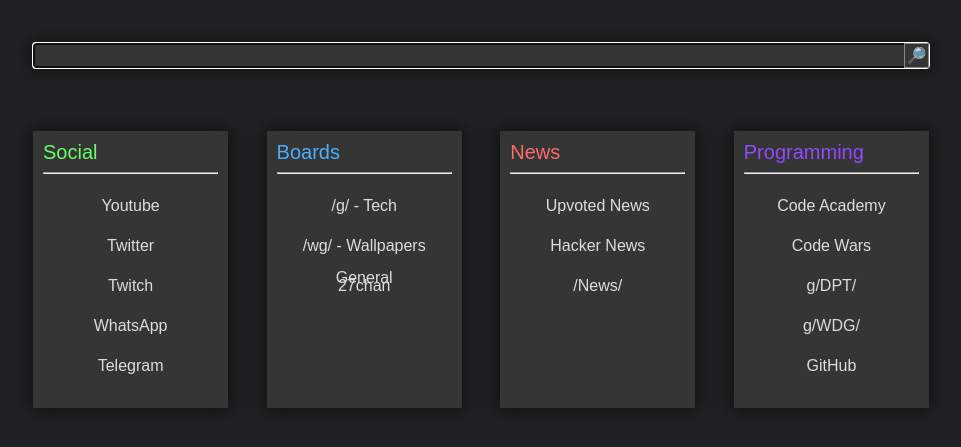
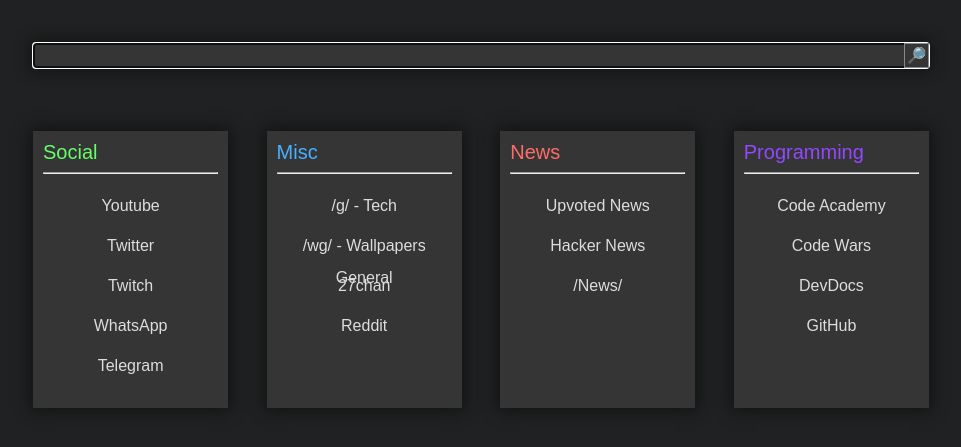
Before and after one commit to eniomj/Startpage, a plain HTML site: page index.html in a window 1280 px wide. Shown: the part 249-696 px from the top of the page, without its empty margins (159-1120 px from the left). Drawn offline with Linux system fonts and the light colour scheme.

Commit message:
Update index.html

```diff
--- a/index.html
+++ b/index.html
@@ -42,13 +42,13 @@
                 </ul>
             </section>
             <section class="link-section">
-                <h2 class="link-section-title blue">Boards</h2>
+                <h2 class="link-section-title blue">Misc</h2>
                 <hr>
                 <ul class="link-list">
                     <li class="link-list-item"><a class="link" href="https://4chan.org/g/">/g/ - Tech</a></li>
                     <li class="link-list-item"><a class="link" href="https://4chan.org/wg/">/wg/ - Wallpapers General</a></li>
                     <li class="link-list-item"><a class="link" href="https://27chan.org/b/">27chan</a></li>
-                    <li class="link-list-item"><a class="link" href="#"></a></li>
+                    <li class="link-list-item"><a class="link" href="https://www.reddit.com">Reddit</a></li>
                     <li class="link-list-item"><a class="link" href="#"></a></li>
                 </ul>
             </section>
@@ -69,9 +69,9 @@
                 <ul class="link-list">
                     <li class="link-list-item"><a class="link" href="https://codeacademy.com/">Code Academy</a></li>
                     <li class="link-list-item"><a class="link" href="https://www.codewars.com/dashboard">Code Wars</a></li>
-                    <li class="link-list-item"><a class="link" href="https://4chan.org/g/#s=dpt">g/DPT/</a></li>
-                    <li class="link-list-item"><a class="link" href="https://4chan.org/g/#s=wdg">g/WDG/</a></li>
+                    <li class="link-list-item"><a class="link" href="https://devdocs.io/">DevDocs</a></li>
                     <li class="link-list-item"><a class="link" href="https://github.com/">GitHub</a></li>
+                    <li class="link-list-item"><a class="link" href="#"></a></li>
                 </ul>
             </section>
         </div>
```
